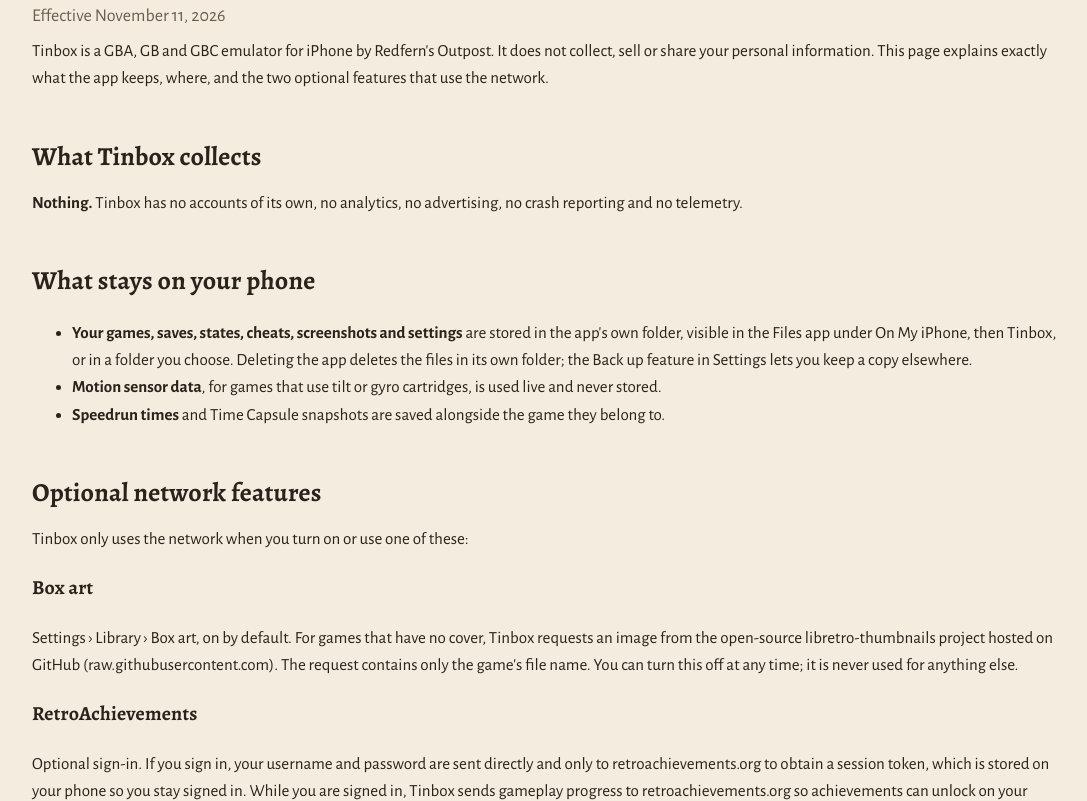
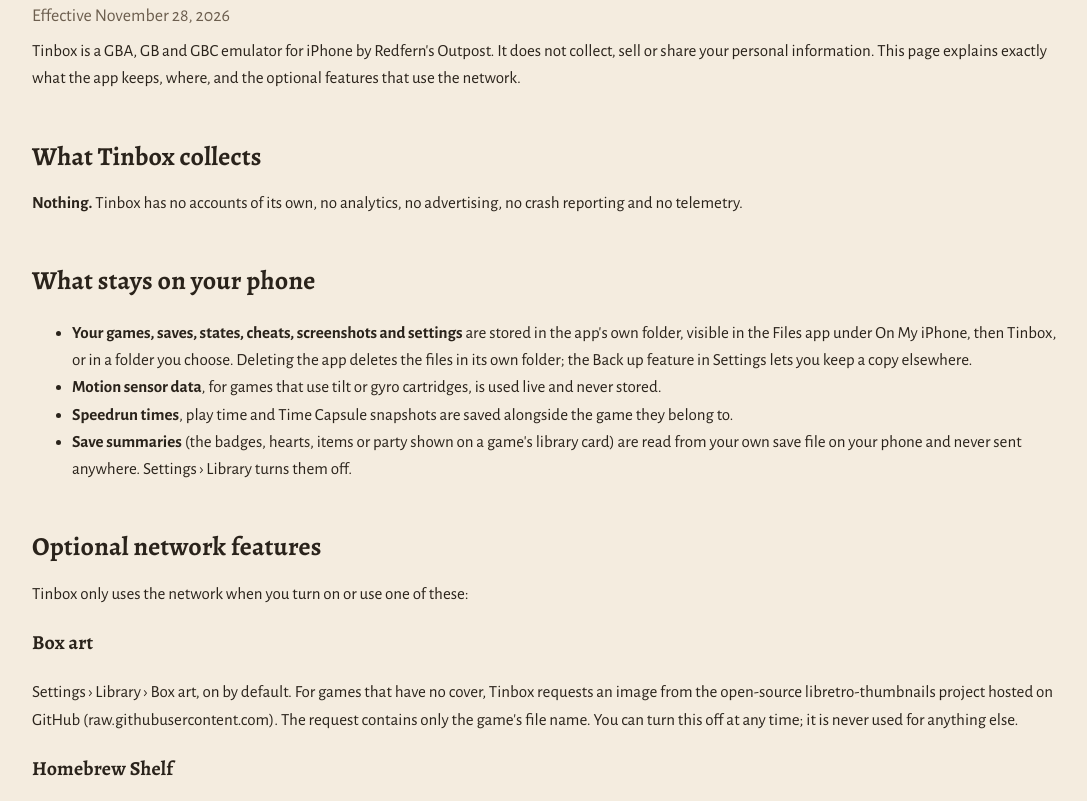
Before and after one commit to RedfernsOutpost/outpost-patches, a plain HTML site: page tinbox/privacy/index.html in a window 1280 px wide. Shown: the part 214-1015 px from the top of the page, without its empty margins (88-1175 px from the left). Drawn offline with nearby package versions, Linux system fonts and the light colour scheme.

Commit message:
Tinbox privacy: Homebrew Shelf, save summaries, leaderboards (1.3)

```diff
--- a/tinbox/privacy/index.html
+++ b/tinbox/privacy/index.html
@@ -24,11 +24,11 @@
   <a class="back" href="/tinbox/">← Tinbox support</a>
   <div class="page-head">
     <h1>Tinbox: Privacy Policy</h1>
-    <p>Effective November 11, 2026</p>
+    <p>Effective November 28, 2026</p>
   </div>
 
   <div class="block">
-    <p>Tinbox is a GBA, GB and GBC emulator for iPhone by Redfern's Outpost. It does not collect, sell or share your personal information. This page explains exactly what the app keeps, where, and the two optional features that use the network.</p>
+    <p>Tinbox is a GBA, GB and GBC emulator for iPhone by Redfern's Outpost. It does not collect, sell or share your personal information. This page explains exactly what the app keeps, where, and the optional features that use the network.</p>
   </div>
 
   <div class="block">
@@ -41,7 +41,8 @@
     <ul>
       <li><b>Your games, saves, states, cheats, screenshots and settings</b> are stored in the app's own folder, visible in the Files app under On My iPhone, then Tinbox, or in a folder you choose. Deleting the app deletes the files in its own folder; the Back up feature in Settings lets you keep a copy elsewhere.</li>
       <li><b>Motion sensor data</b>, for games that use tilt or gyro cartridges, is used live and never stored.</li>
-      <li><b>Speedrun times</b> and Time Capsule snapshots are saved alongside the game they belong to.</li>
+      <li><b>Speedrun times</b>, play time and Time Capsule snapshots are saved alongside the game they belong to.</li>
+      <li><b>Save summaries</b> (the badges, hearts, items or party shown on a game's library card) are read from your own save file on your phone and never sent anywhere. Settings › Library turns them off.</li>
     </ul>
   </div>
 
@@ -50,8 +51,10 @@
     <p>Tinbox only uses the network when you turn on or use one of these:</p>
     <h3>Box art</h3>
     <p>Settings › Library › Box art, on by default. For games that have no cover, Tinbox requests an image from the open-source libretro-thumbnails project hosted on GitHub (raw.githubusercontent.com). The request contains only the game's file name. You can turn this off at any time; it is never used for anything else.</p>
+    <h3>Homebrew Shelf</h3>
+    <p>Settings › Library › Homebrew Shelf, on by default. The Shelf is a catalogue of free, openly licensed homebrew games. When you open the Library, Tinbox fetches the catalogue file, and when you browse the Shelf it fetches the cover images, from the public tinbox-support repository on GitHub (raw.githubusercontent.com). When you tap Get, the game file is downloaded from the address listed in the catalogue (the author's own GitHub release, or a copy kept in tinbox-support) and checked against its fingerprint before it is added to your library. These requests carry no account, identifier or information about you or your games; GitHub sees only the ordinary connection details any download involves. Turning the Shelf off hides it and stops the catalogue fetch.</p>
     <h3>RetroAchievements</h3>
-    <p>Optional sign-in. If you sign in, your username and password are sent directly and only to retroachievements.org to obtain a session token, which is stored on your phone so you stay signed in. While you are signed in, Tinbox sends gameplay progress to retroachievements.org so achievements can unlock on your account: a hash (fingerprint) of each game you open, which achievements you earn and when, and a short "now playing" status every couple of minutes while a game is running. No game files, saves or screenshots are sent, and nothing is sent while you are signed out. Signing out deletes the token and stops all of this. RetroAchievements' own privacy policy applies to their service.</p>
+    <p>Optional sign-in. If you sign in, your username and password are sent directly and only to retroachievements.org to obtain a session token, which is stored on your phone so you stay signed in. While you are signed in, Tinbox sends gameplay progress to retroachievements.org so achievements can unlock on your account: a hash (fingerprint) of each game you open or look up from the library, which achievements you earn and when, the times and scores you submit to leaderboards (hardcore mode only), and a short "now playing" status every couple of minutes while a game is running. No game files, saves or screenshots are sent, and nothing is sent while you are signed out. Signing out deletes the token and stops all of this. RetroAchievements' own privacy policy applies to their service.</p>
     <p>No other servers are contacted. Tinbox never uploads your games or saves.</p>
   </div>
 
```
